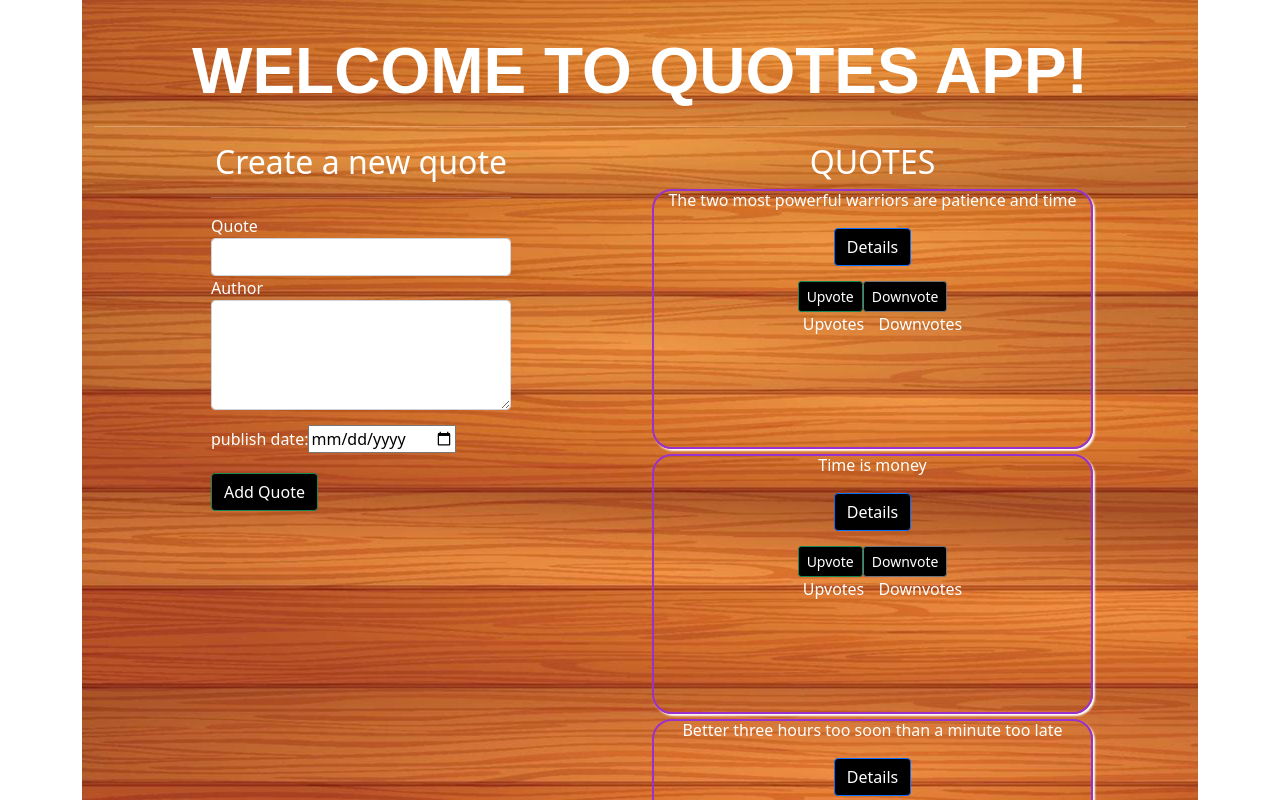
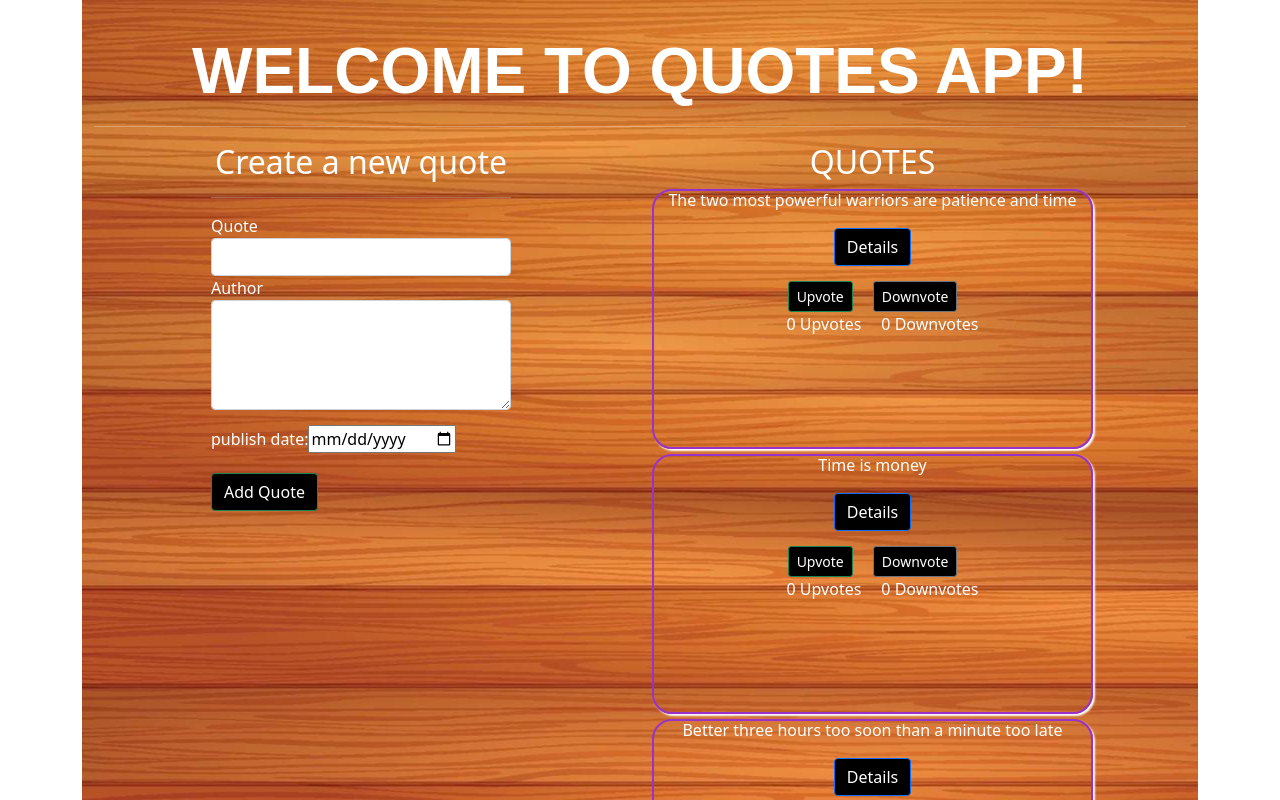
Before and after one commit to linetlucy-genchabe/Quotes-app, an Angular app: page / in a window 1280 px wide. Shown: the top 800 px of the page. Built offline with nearby package versions, Linux system fonts and the light colour scheme.

Commit message:
add upvote and downvote functionality

```diff
--- a/src/app/quotes/quotes.component.css
+++ b/src/app/quotes/quotes.component.css
@@ -33,7 +33,7 @@
 }
 
 .down {
-    margin-left: 10px;
+    margin-left: 20px;
 }
 
 .quote-votes {
--- a/src/app/quotes/quotes.component.html
+++ b/src/app/quotes/quotes.component.html
@@ -33,14 +33,14 @@
 
                 <div class="quote-votes">
 
-                    <button class="upvote btn btn-success btn-sm" (click)='voteQuote(quote,0)'>Upvote</button>
-                    <button class="downvote btn btn-secondary btn-sm" (click)='voteQuote(quote,1)'> Downvote</button>
+                    <button class="upvote btn btn-success btn-sm" (click)='upVote(quote,0)'>Upvote</button>
+                    <button class="downvote btn btn-secondary btn-sm" (click)='downVote(quote,0)' style="margin-left: 20px;"> Downvote</button>
 
                 </div>
                 <div>
                     <p>
-                        <span class="up">{{quote.upvotes}} Upvotes</span>
-                        <span class="down">{{quote.downvotes}} Downvotes</span>
+                        <span class="up">{{upVoteValue}} Upvotes</span>
+                        <span class="down">{{downVoteValue}} Downvotes</span>
                     </p>
                 </div>
 
--- a/src/app/quotes/quotes.component.ts
+++ b/src/app/quotes/quotes.component.ts
@@ -16,7 +16,7 @@ export class QuotesComponent implements OnInit {
 
 
   ];
-  quoteService: any;
+
 
 
   addNewQuote(quote:any){
@@ -45,26 +45,35 @@ export class QuotesComponent implements OnInit {
   }
 
 
+
   voteQuote(quote:any,type:number){
     if(this['getQuotes']().indexOf(quote) >= 0){
         type === 0 ? this['getQuotes']()[this['getQuotes']().indexOf(quote)].upvotes++ : this['getQuotes']()[this['getQuotes']().indexOf(quote)].downvotes++;
-        this.rankQuotes();
+        // this.rankQuotes();
     }
-}
+  }
+  upVoteValue: number = 0;
+  downVoteValue: number = 0;
+  upVote(quote:any,index: number){
+    this.upVoteValue++
 
-rankQuotes(): void{
-  let upvoted: number   = Math.max.apply(Math,this['getQuotes']().map(function(chosen: { upvotes: any; }){return chosen.upvotes;}));
-  if( upvoted > 0){
-      let upvotedQuote: any = this['getQuotes']().find(function(selected: { upvotes: number; }){ return selected.upvotes == upvoted; });
-      let favIndex: number  = this['getQuotes']().indexOf(upvotedQuote);
-      this['getQuotes']().map((quote: { isFavorite: boolean; })=>{
-          if(favIndex === this['getQuotes']().indexOf(quote)){
-              this.quotes[favIndex].isFavorite = true;
-          }else{
-              quote.isFavorite = false;
-          }
-      });
   }
+  downVote(quote:any,index: number){
+    this.downVoteValue++
+
+// rankQuotes(): void{
+//   let upvoted: number   = Math.max.apply(Math,this['getQuotes']().map(function(chosen: { upvotes: any; }){return chosen.upvotes;}));
+//   if( upvoted > 0){
+//       let upvotedQuote: any = this['getQuotes']().find(function(selected: { upvotes: number; }){ return selected.upvotes == upvoted; });
+//       let favIndex: number  = this['getQuotes']().indexOf(upvotedQuote);
+//       this['getQuotes']().map((quote: { isFavorite: boolean; })=>{
+//           if(favIndex === this['getQuotes']().indexOf(quote)){
+//               this.quotes[favIndex].isFavorite = true;
+//           }else{
+//               quote.isFavorite = false;
+//           }
+//       });
+//   }
 }
 
 
```
